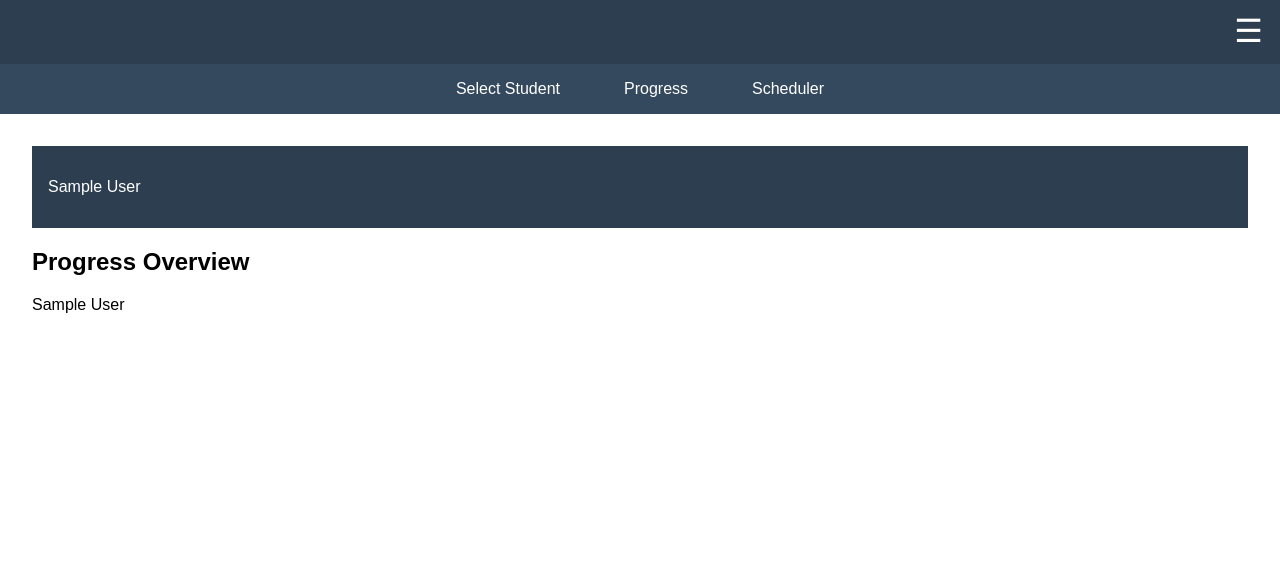
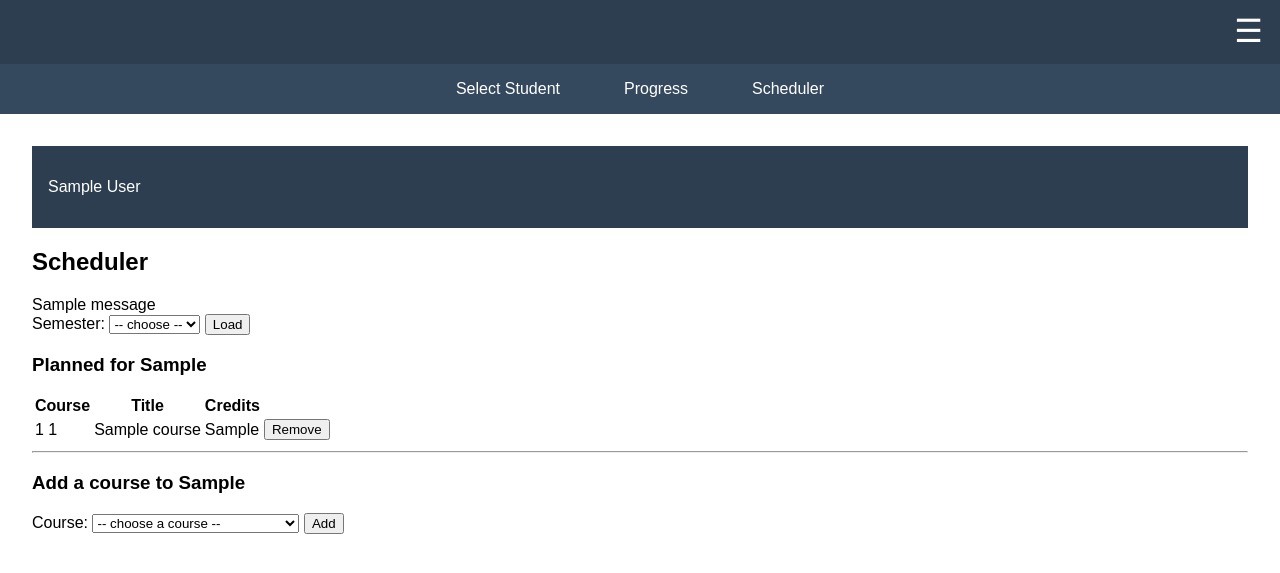
Before and after one commit to clodon2/Hackathon-CCSCMW-2025, a Django app: template CollegeManager/studentplan/templates/studentplan/scheduler.html in a window 1280 px wide. Shown: the top 573 px of the page. Run offline with Django 5.2, Linux system fonts and the light colour scheme; tables that the repository leaves empty hold one stand-in row (values such as "Sample post"); the template is opened without the code that fills it: values that come from a table or form of the project are taken from there, most other values are stand-ins (such as "Sample title", 1, 10 or a date in 2020); one stand-in notice (Sample message) is shown.

Commit message:
updated to work with progress/scheduler/viewer

```diff
--- a/CollegeManager/studentplan/templates/studentplan/scheduler.html
+++ b/CollegeManager/studentplan/templates/studentplan/scheduler.html
@@ -1,6 +1,86 @@
-{% extends "./layout.html" %}
+{% extends "studentplan/layout.html" %}
 
 {% block main_content %}
-    <h2>Progress Overview</h2>
-    <p>{{ student.name }}</p>
+  <h2>Scheduler</h2>
+
+  {# messages (optional): show success/error after actions #}
+  {% if messages %}
+    <div>
+      {% for m in messages %}
+        <div class="alert">{{ m }}</div>
+      {% endfor %}
+    </div>
+  {% endif %}
+
+  {# Semester picker (GET) #}
+  <form method="get" class="mb-3" style="margin-bottom:1rem;">
+    <label for="sem">Semester:</label>
+    <select name="sem" id="sem">
+      <option value="">-- choose --</option>
+      {% for s in semesters %}
+        <option value="{{ s.semester_id }}" {% if s.semester_id == selected_sem %}selected{% endif %}>
+          {{ s.semester_id }}
+        </option>
+      {% endfor %}
+    </select>
+    <button type="submit">Load</button>
+  </form>
+
+  {% if selected_sem %}
+    <h3>Planned for {{ selected_sem }}</h3>
+
+    {% if planned %}
+      <table class="table">
+        <thead>
+          <tr>
+            <th>Course</th>
+            <th>Title</th>
+            <th>Credits</th>
+            <th></th>
+          </tr>
+        </thead>
+        <tbody>
+          {% for p in planned %}
+            <tr>
+              <td>{{ p.course.department.department_id }} {{ p.course.course_num }}</td>
+              <td>{{ p.course.title }}</td>
+              <td>{{ p.course.min_hours }}</td>
+              <td>
+                <form method="post" style="display:inline;">
+                  {% csrf_token %}
+                  <input type="hidden" name="action" value="remove">
+                  <input type="hidden" name="pp_id" value="{{ p.id }}">
+                  <input type="hidden" name="sem" value="{{ selected_sem }}">
+                  <button type="submit">Remove</button>
+                </form>
+              </td>
+            </tr>
+          {% endfor %}
+        </tbody>
+      </table>
+    {% else %}
+      <p>No courses planned yet for {{ selected_sem }}.</p>
+    {% endif %}
+
+    <hr>
+
+    <h3>Add a course to {{ selected_sem }}</h3>
+    <form method="post">
+      {% csrf_token %}
+      <input type="hidden" name="action" value="add">
+      <input type="hidden" name="sem" value="{{ selected_sem }}">
+      <label for="course_id">Course:</label>
+      <select name="course_id" id="course_id" required>
+        <option value="">-- choose a course --</option>
+        {% for c in available_courses %}
+          <option value="{{ c.course_id }}">
+            {{ c.department.department_id }} {{ c.course_num }} — {{ c.title }}
+          </option>
+        {% endfor %}
+      </select>
+      <button type="submit">Add</button>
+    </form>
+  {% else %}
+    <p>Select a semester to begin planning.</p>
+  {% endif %}
 {% endblock %}
```
